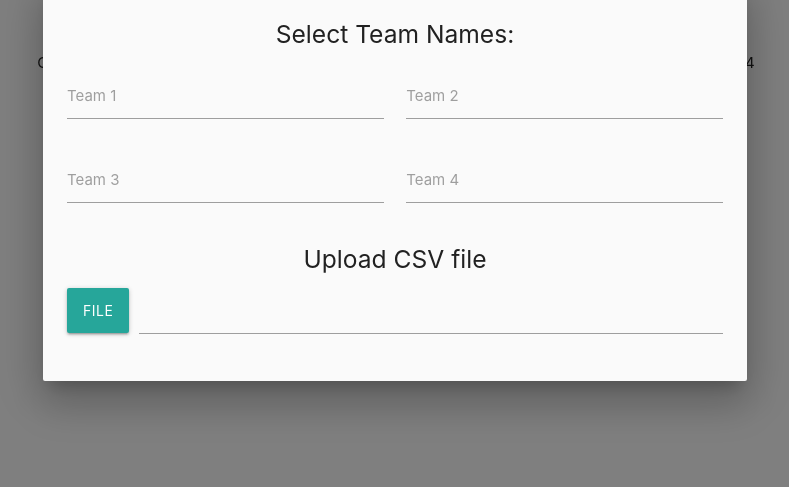
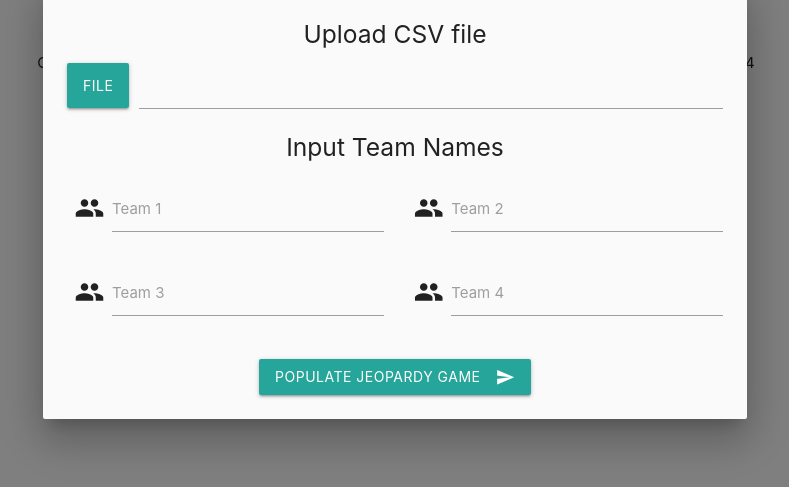
Before and after one commit to brian-henderson/jeopardy-game, a plain HTML site: page index.html in a window 1280 px wide. Shown: the part 99-586 px from the top of the page, without its empty margins (245-1034 px from the left). Drawn offline with nearby package versions, Linux system fonts and the light colour scheme.

Commit message:
Working on dynamic team input, puasing to start styling

```diff
--- a/index.html
+++ b/index.html
@@ -9,6 +9,7 @@
     <script src="data.js" type="text/javascript"></script>
     <script src="index.js" type="text/javascript"></script>
     <link rel="stylesheet" href="css/style.css"></link>
+    <link href="https://fonts.googleapis.com/icon?family=Material+Icons" rel="stylesheet">
   </head>
 
   <body>
@@ -36,26 +37,6 @@
 
   <div id="modal-initial" class="modal">
     <div class="modal-content">
-      <h5>Select Team Names:</h5>
-      <form class="col s12">
-        <div class="row">
-          <div class="input-field col s6">
-            <input id="input_1" type="text" data-length="10">
-            <label for="input_text">Team 1</label>
-          </div>
-          <div class="input-field col s6">
-            <input id="input_2" type="text" data-length="10">
-            <label for="input_text">Team 2</label>
-          </div>
-          <div class="input-field col s6">
-            <input id="input_3" type="text" data-length="10">
-            <label for="input_text">Team 3</label>
-          </div>
-          <div class="input-field col s6">
-            <input id="input_4" type="text" data-length="10">
-            <label for="input_text">Team 4</label>
-          </div>
-        </div>
       <h5>Upload CSV file </h5>
       <form action="#">
         <div class="file-field input-field">
@@ -68,6 +49,34 @@
           </div>
         </div>
       </form>
+      <h5>Input Team Names</h5>
+      <form class="col s12">
+      <div class="row">
+        <div class="input-field col s6">
+          <i class="material-icons prefix">group</i>
+          <input type="text" class="validate team-input">
+          <label for="team-input">Team 1</label>
+        </div>
+        <div class="input-field col s6">
+          <i class="material-icons prefix">group</i>
+          <input type="text" class="validate team-input">
+          <label for="team-input">Team 2</label>
+        </div>
+        <div class="input-field col s6">
+          <i class="material-icons prefix">group</i>
+          <input type="text" class="validate team-input">
+          <label for="team-input">Team 3</label>
+        </div>
+        <div class="input-field col s6">
+          <i class="material-icons prefix">group</i>
+          <input type="text" class="validate team-input">
+          <label for="team-input">Team 4</label>
+        </div>
+      </div>
+    </form>
+        <button class="btn waves-effect waves-light col l2" type="submit" id="populate" name="action"> Populate Jeopardy Game
+          <i class="material-icons right">send</i>
+        </button>
     </div>
   </div>
 
--- a/index.js
+++ b/index.js
@@ -1,5 +1,5 @@
-var teams = ["Team 1", "Team 2", "Team 3", "Team 4" ];
-
+//var teams = ["Team 1", "Team 2", "Team 3", "Team 4" ];
+var teams = [];
 function Question (i, p, q, a) {
   this.id = i;
   this.points = p;
@@ -36,7 +36,18 @@
     $('#modal-window').modal("open");
     $( "#"+id ).last().addClass( "disabled" );
     $( "#"+id ).empty();
+  });
 
+  var teamInputHtml = $("#team-input").html();
+
+  $("#populate").click(function(){
+    $(".team-input").each(function(){
+      var i = 0;
+      teams[i] = $(this).val();
+      //console.log($(this).val());
+      i++;
+    });
+    console.log(teams);
   });
 
   $("#modal-body").click(function(){
```
Lines whose indentation alone changed are shown as unchanged.
